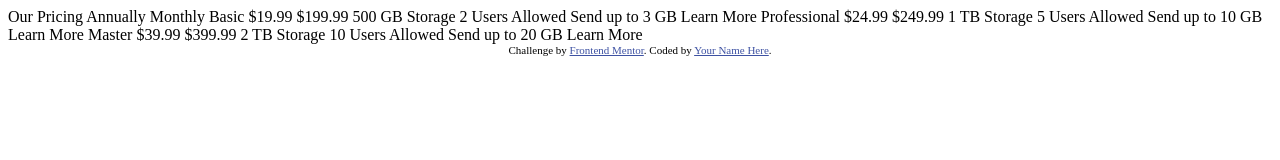
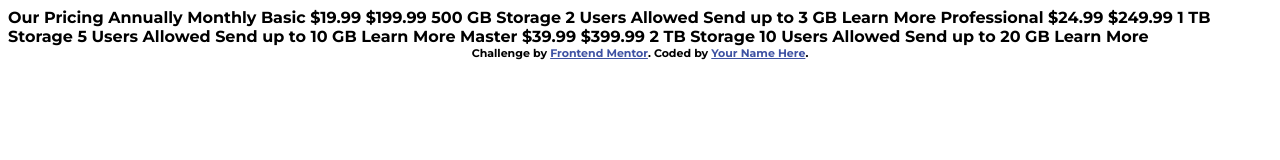
Before and after one commit to abe-m1/pricing-component-with-toggle, a website: page index.html in a window 1280 px wide. Drawn offline with Linux system fonts and the light colour scheme.

Commit message:
import font

```diff
--- a/scss/main.scss
+++ b/scss/main.scss
@@ -1,3 +1,8 @@
+@import url('https://fonts.googleapis.com/css2?family=Montserrat:wght@700&display=swap');
+
+body {
+  font-family: 'Montserrat', sans-serif;
+}
 .attribution {
   font-size: 11px;
   text-align: center;
```
Also changed, not shown: css/style.css.
